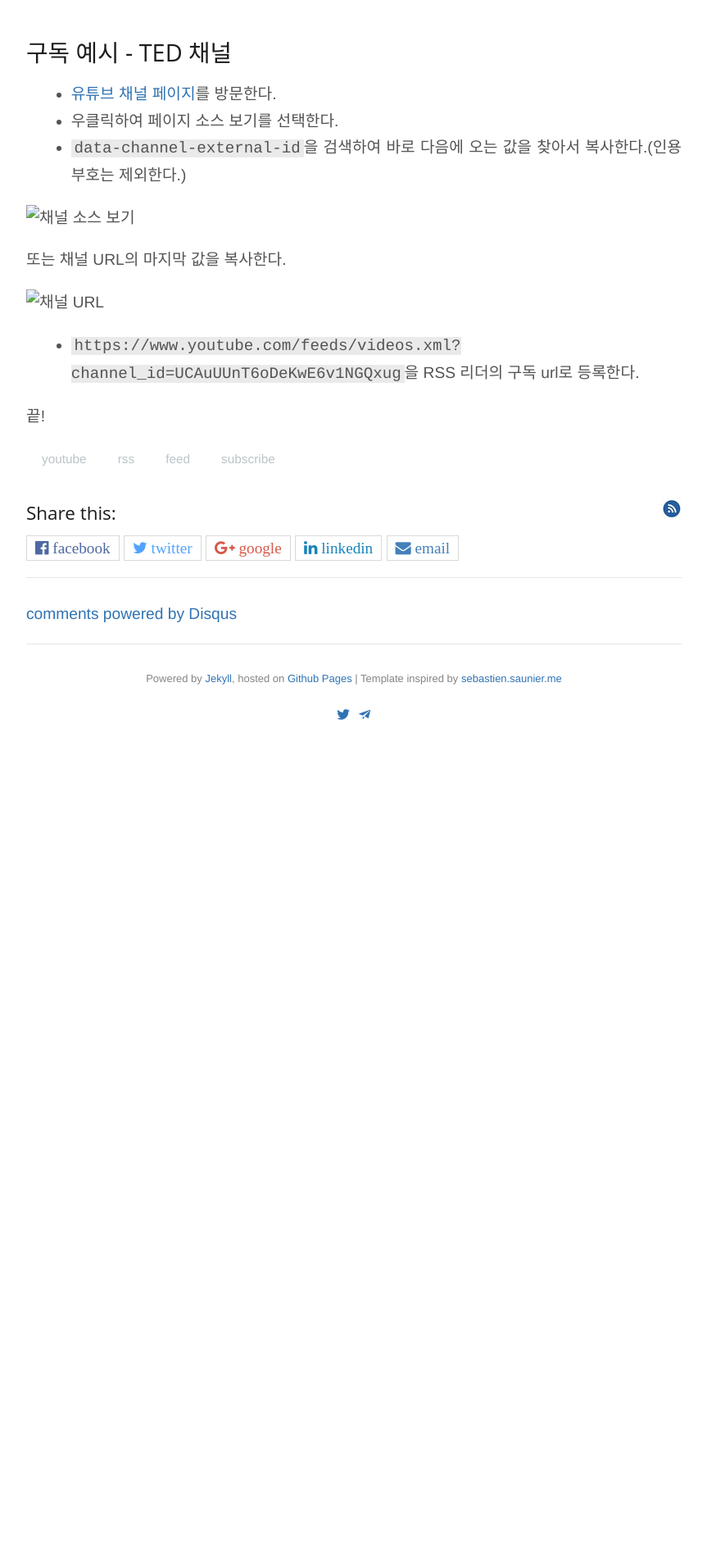
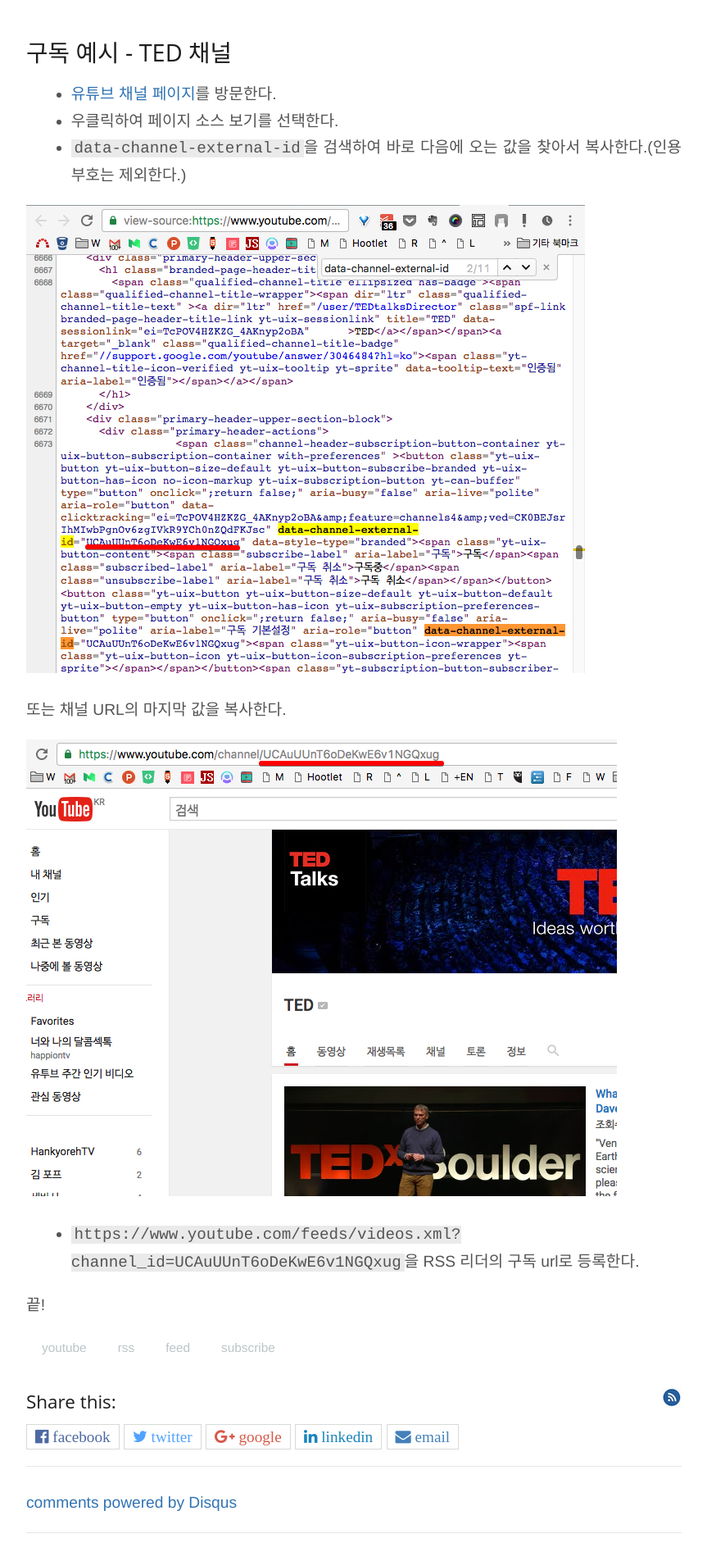
Before and after one commit to nolboo/nolboo.github.io, a Jekyll site: the page built from _posts/2016-09-06-how-to-rss-feed-for-youtube.md, in a window 1280 px wide. Shown: the part 873-2777 px from the top of the page at 82% size, without its empty margins (208-1071 px from the left). Built offline with Jekyll 4.4.1, drawn with Linux system fonts in a browser that asks for light colours; nearby versions of some CDN libraries; comment, search, counter and statistics services are not loaded; before the commit the page ends 1774 px from its top, so only the background shows below that.

Commit message:
Change images urls

```diff
--- a/_posts/2016-09-06-how-to-rss-feed-for-youtube.md
+++ b/_posts/2016-09-06-how-to-rss-feed-for-youtube.md
@@ -22,11 +22,11 @@
 * 우클릭하여 페이지 소스 보기를 선택한다.
 * `data-channel-external-id`을 검색하여 바로 다음에 오는 값을 찾아서 복사한다.(인용부호는 제외한다.)
 
-![채널 소스 보기](image/TED-YouTube-channel-src-view.jpg)
+![채널 소스 보기](/images/posts/TED-YouTube-channel-src-view.jpg)
 
 또는 채널 URL의 마지막 값을 복사한다.
 
-![채널 URL](image/TED-YouTube-channel.jpg)
+![채널 URL](/images/posts/TED-YouTube-channel.jpg)
 
 * `https://www.youtube.com/feeds/videos.xml?channel_id=UCAuUUnT6oDeKwE6v1NGQxug`을 RSS 리더의 구독 url로 등록한다.
 
```
Also changed, not shown: 1 other file.
